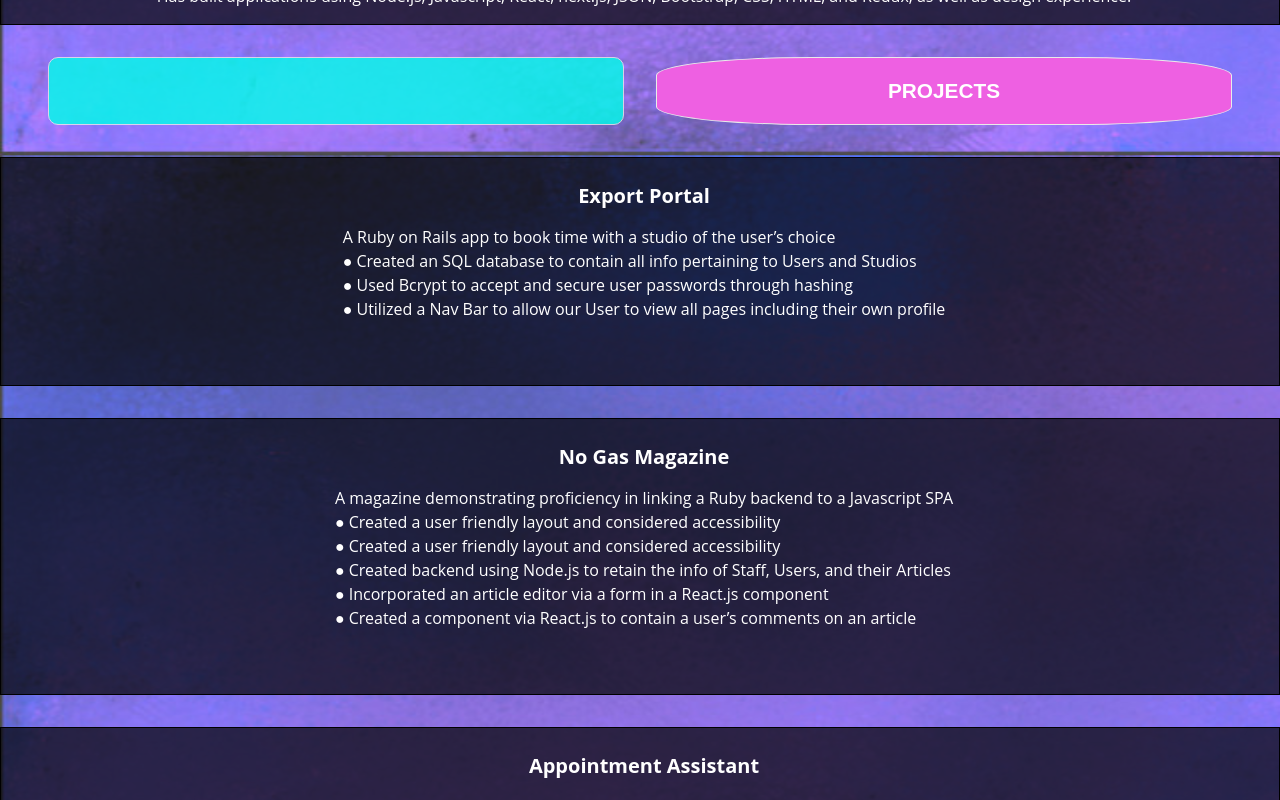
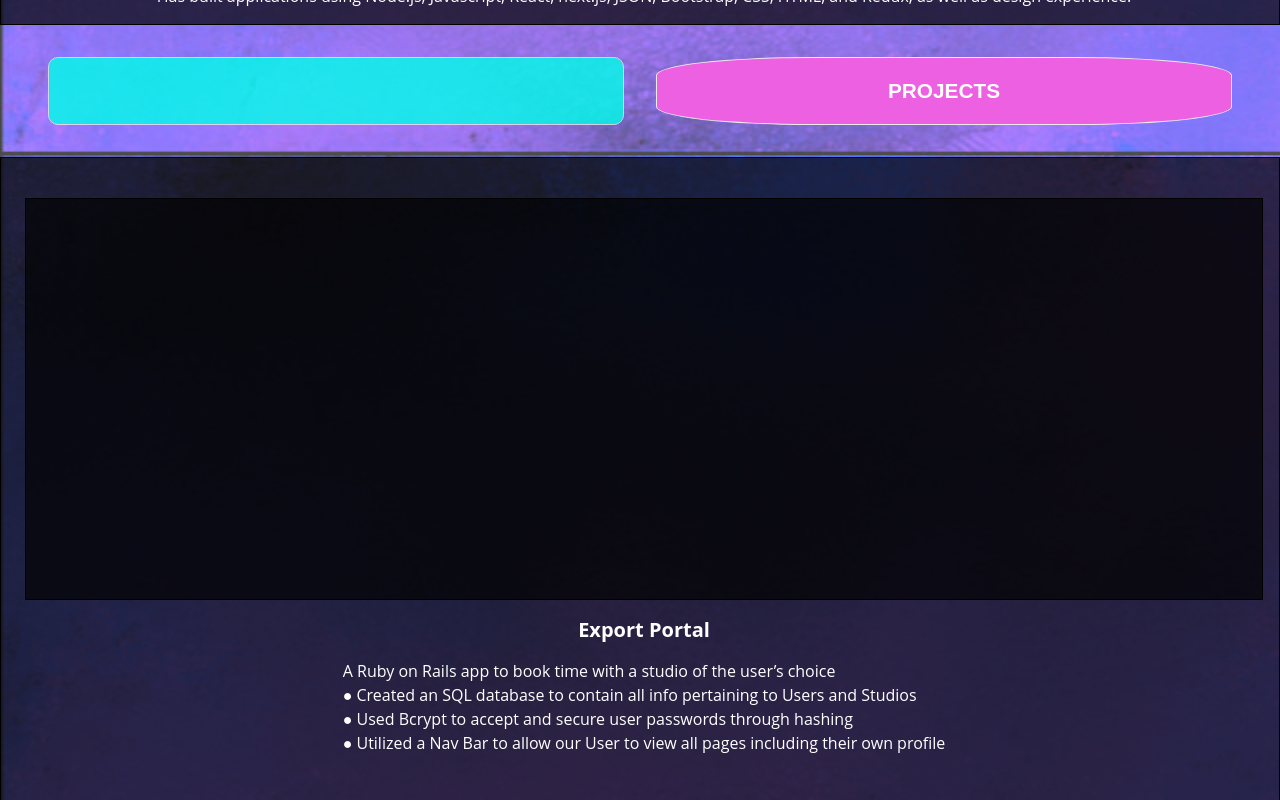
Before and after one commit to d1yr/amsfse, a Next.js app: page / in a window 1280 px wide. Shown: the part 645-1445 px from the top of the page. Built offline with nearby package versions, Linux system fonts and the light colour scheme.

Commit message:
changed to reactplayer?

```diff
--- a/package.json
+++ b/package.json
@@ -12,7 +12,8 @@
     "iframe": "^1.0.0",
     "next": "11.1.2",
     "react": "17.0.2",
-    "react-dom": "17.0.2"
+    "react-dom": "17.0.2",
+    "react-player": "^2.9.0"
   },
   "devDependencies": {
     "eslint": "7.32.0",
--- a/pages/index.js
+++ b/pages/index.js
@@ -1,6 +1,8 @@
 import Head from 'next/head'
 import Image from 'next/image'
 import styles from '../styles/Home.module.css'
+import Link from 'next/link'
+import ReactPlayer from 'react-player'
 
 export default function Home() {
   return (
@@ -20,12 +22,13 @@ export default function Home() {
         </p>
 
         <div className={styles.grid}>
-          <a href="https://vercel.com/alexandermsahli" className={styles.card}>
+          <a className={styles.card}>
+          <Link href="https://vercel.com/alexandermsahli">
             <h2>TECHNICAL SKILLS</h2>
+            </Link>
             <p>
              A Flatiron School graduate experienced in Ruby, Ruby on Rails, SQLite3, mySQL, HTML, CSS, Javascript, Bootstrap, React, Figma, node.js, next.js, Redux, and version control such as Git and Vercel.</p>
-          </a>
-
+            </a>
           <a className={styles.card}>
             <h2>BACKEND ENGINEER</h2>
             <p>Has experience building applications using relevant technologies such as Ruby, Activerecord, Bcrypt, SQLite3, mongoDB and MySQL.</p>
@@ -34,13 +37,16 @@ export default function Home() {
           <a className={styles.card}>
             <h2>FRONTEND ENGINEER</h2>
             <p>Has built applications using Node.js, Javascript, React, next.js, JSON, Bootstrap, CSS, HTML, and Redux, as well as design experience.</p>
-          </a>
+            </a>
           <p className={styles.carda}></p>
           <h2 className={styles.cardb}>PROJECTS</h2>
           <a
             href="https://youtu.be/f4OOc2BImq0"
             className={styles.card}
           >
+            <div className={ styles.card }>
+        <ReactPlayer url="https://youtu.be/f4OOc2BImq0" max-height="200px" width="100%" />
+        </div>
             <h2>Export Portal</h2>
             <p>A Ruby on Rails app to book time with a studio of the user’s choice<br></br>
 ● Created an SQL database to contain all info pertaining to Users and Studios<br></br>
```
Also changed, not shown: 1 other file (tests, documents, lock files or other folders).
